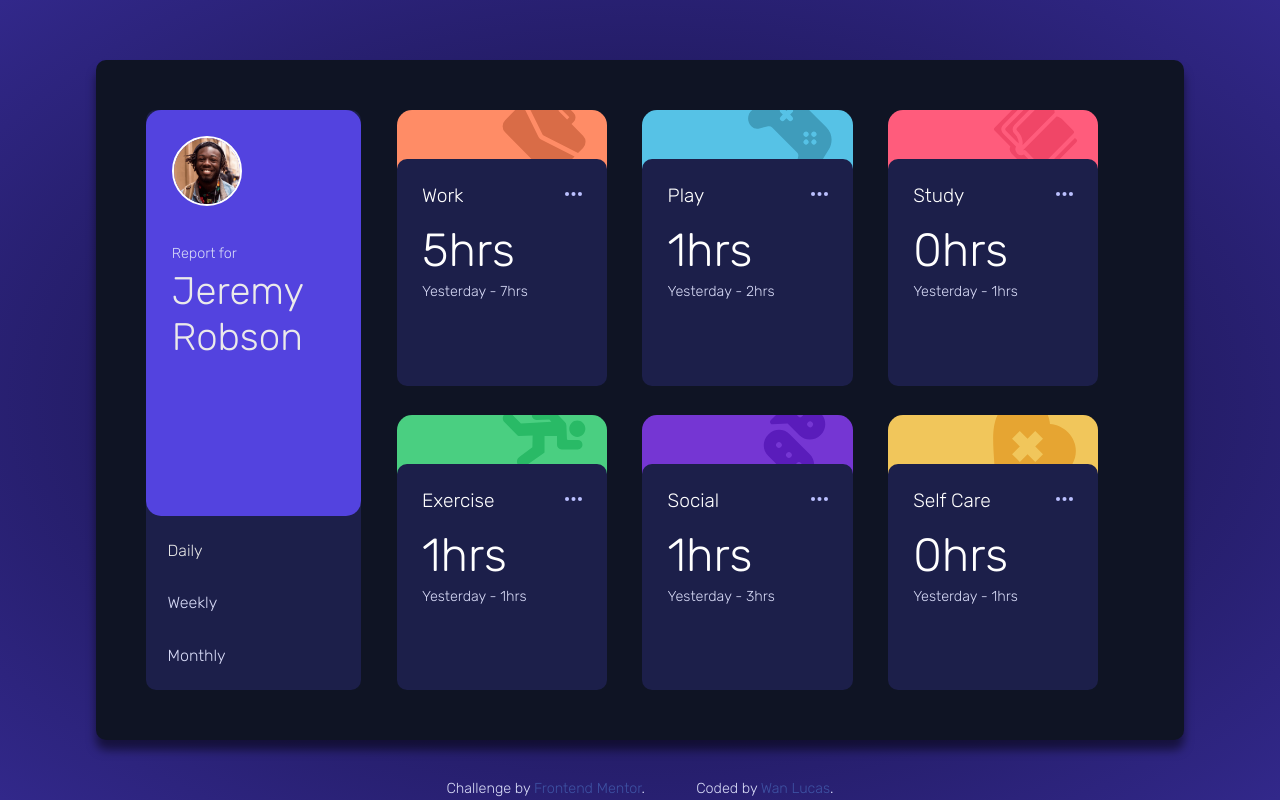
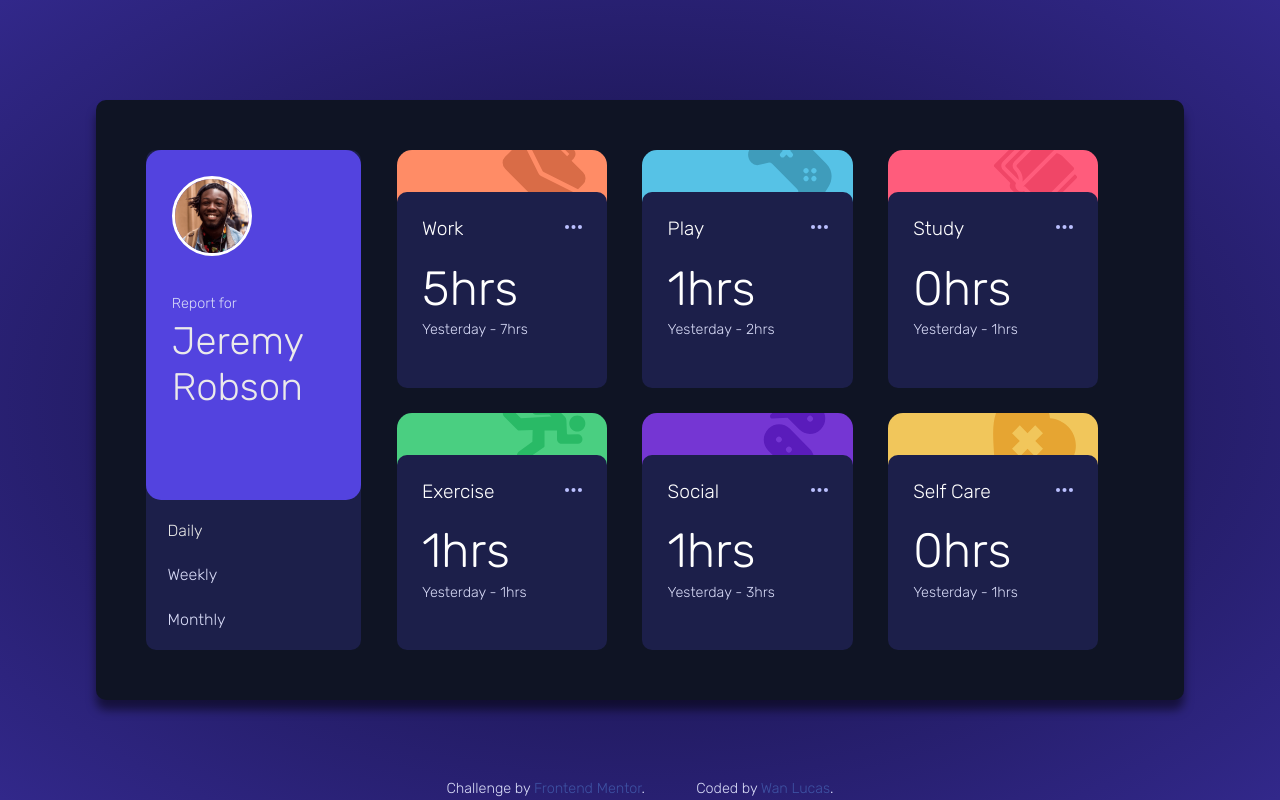
Before and after one commit to wanlucas/Painel-de-controle-de-tempo--desafio-Mentor-Frontend, a plain HTML site: page index.html in a window 1280 px wide. Drawn offline with Linux system fonts and the light colour scheme.

Commit message:
correção de tamanho de fonte

```diff
--- a/style.css
+++ b/style.css
@@ -25,7 +25,7 @@ body {
     display: flex;
     width: 85%;
     height: 85%;
-    max-height: 700px;
+    max-height: 600px;
     padding: 50px;
     background: hsl(226, 43%, 10%);
     box-shadow: 0 10px 10px 0 rgba(0, 0, 0, 0.5);
@@ -62,9 +62,9 @@ p, span {
     background: hsl(246, 71%, 57%);
 }
 .perfil .user-image {
-    border: 2px solid white;
-    width: 70px;
-    height: 70px;
+    border: 3px solid white;
+    width: 80px;
+    height: 80px;
     border-radius: 50%;
 }
 .perfil .user-image:hover {
@@ -177,8 +177,8 @@ p, span {
     background: hsl(235, 48%, 28%);
 }
 .task-box-info h3 {
-    padding: 10% 0 3% 0;
-    font-size:2.9rem;
+    padding: 12% 0 3% 0;
+    font-size:3rem;
 }
 @keyframes changePeriod {
     0% {
```
